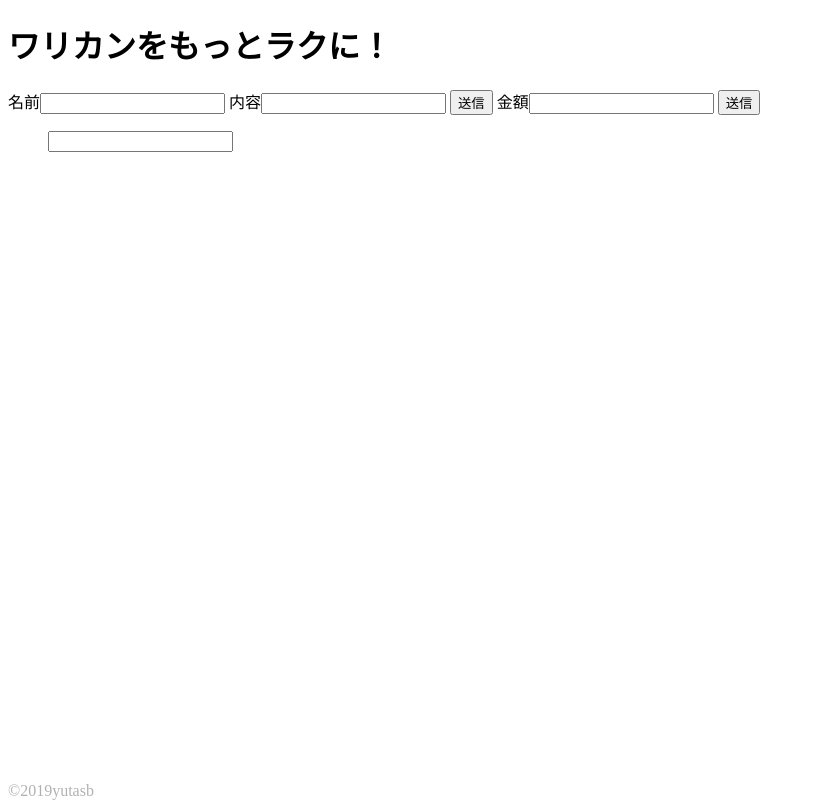
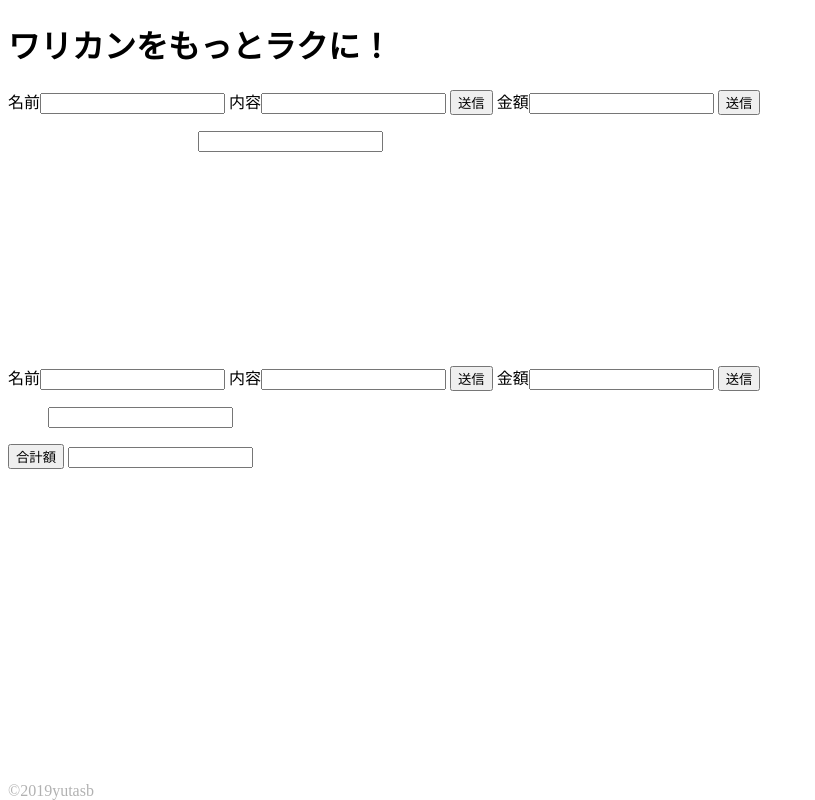
Before and after one commit to yutasb/split_the_check, a plain HTML site: page index.html in a window 1280 px wide. Shown: the whole page, without its empty margins (0-815 px from the left). Drawn offline with nearby package versions, Linux system fonts and the light colour scheme.

Commit message:
2列分＋合計ボタン（実装未済）

```diff
--- a/css/style.css
+++ b/css/style.css
@@ -9,7 +9,8 @@
 .content,
 .money,
 .content2,
-.money2 {
+.money2,
+.sum {
   display: block;
   float: left;
   margin-left: 150px;
@@ -30,3 +31,7 @@ footer {
   position: absolute;
   bottom: 0;
 }
+
+#app2{
+    margin-top:250px;
+}
--- a/index.html
+++ b/index.html
@@ -9,12 +9,12 @@
   <body>
     <div id="app" v-cloak>
       <h1>ワリカンをもっとラクに！</h1>
+      <!-- 1人目 -->
       <form v-on:submit.prevent>
         名前<input /> 内容<input v-model="newContent" />
         <button v-on:click="addContent">送信</button>
         金額<input type="number" v-model.number="newMoney" />
         <button v-on:click="addMoney">送信</button>
-        <!-- <button v-on:click="sumMoney">合計</button> -->
       </form>
       <ul>
         <div class="content">
@@ -27,26 +27,24 @@
             <span>{{ money.item2 | localNum }}</span>
           </li>
         </div>
-        <input v-model="sum" type="number" />
+        <div class="sum">
+          <input v-model.number="sum" type="number" />
+        </div>
       </ul>
-      <!--<div>
-        <button v-on:click="sumMoney">合計</button>
-        <input v-model="sum" />
-      </div>-->
     </div>
 
-    <!--
+    <!-- 2人目 -->
     <div id="app2" v-cloak>
       <form v-on:submit.prevent>
         名前<input /> 内容<input v-model="newContent2" />
         <button v-on:click="addContent2">送信</button>
-        金額<input v-model="newMoney2" />
+        金額<input v-model.number="newMoney2" type="number" />
         <button v-on:click="addMoney2">送信</button>
       </form>
       <ul>
         <div class="content2">
           <li v-for="content2 in content3">
-            <span>{{ content2.item }}</span>
+            <span>{{ content2.item | localNum }}</span>
           </li>
         </div>
         <div class="money2">
@@ -54,13 +52,17 @@
             <span>{{ money2.item3 | localNum }}</span>
           </li>
         </div>
+        <input v-model.number="sum2" type="number" />
       </ul>
-      <div>
-        <button v-on:click="sumMoney">合計</button>
-        <input v-model="sum" />
-      </div>
+      <button v-on:click="totalMoney">合計額</button>
+      <input v-model.number="total" type="number" />
     </div>
--->
+    <!--
+    <div id="app3" v-cloak>
+      <button v-on:click="totalMoney">合計額</button>
+      <input v-model.number="total" type="number" />
+    </div> -->
+
     <footer>
       &copy;2019yutasb
     </footer>
--- a/js/main.js
+++ b/js/main.js
@@ -32,23 +32,9 @@ var app = new Vue({
         this.sum = parseInt(this.newMoney + this.sum);
       }
       this.newMoney = "";
-
-      //   var total = this.money2.reduce(function(a, b) {
-      //     return a + b;
-      //   });
-      //   this.sum = total;
-      // },
-      // sumMoney: function() {
-      //   this.sum = this.newMoney;
     }
   }
 });
-
-let iterable = [10, 20, 30];
-let total = iterable.reduce(function(a, b) {
-  return a + b;
-});
-console.log(total);
 
 var app2 = new Vue({
   el: "#app2",
@@ -57,7 +43,8 @@ var app2 = new Vue({
     content3: [],
     newMoney2: "",
     money3: [],
-    sum: ""
+    sum2: "",
+    total: ""
   },
   methods: {
     addContent2: function() {
@@ -74,10 +61,27 @@ var app2 = new Vue({
         item3: this.newMoney2
       };
       this.money3.push(money2);
+      if (this.money3 === "") {
+        this.sum2 = this.newMoney2;
+      } else {
+        this.sum2 = parseInt(this.newMoney2 + this.sum2);
+      }
       this.newMoney2 = "";
     },
-    sumMoney: function() {
-      this.sum;
+    totalMoney: function() {
+      this.total = parseInt(this.sum + this.sum2);
     }
   }
 });
+
+// var app3 = new Vue({
+//   el: "#app3",
+//   data: {
+//     total: ""
+//   },
+//   methods: {
+//     totalMoney: function() {
+//       this.total = parseInt(this.sum + this.sum2);
+//     }
+//   }
+// });
```
